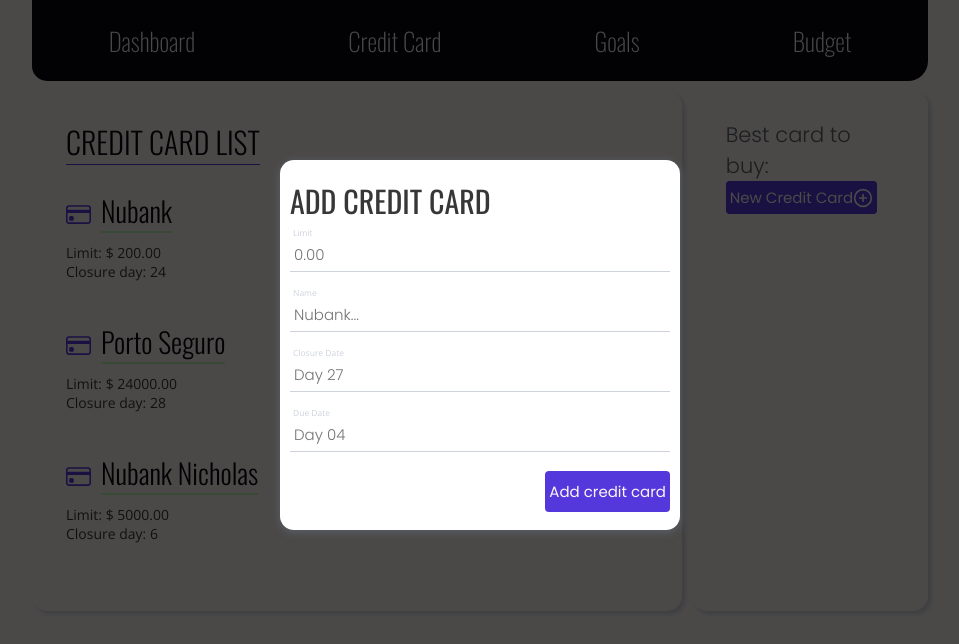
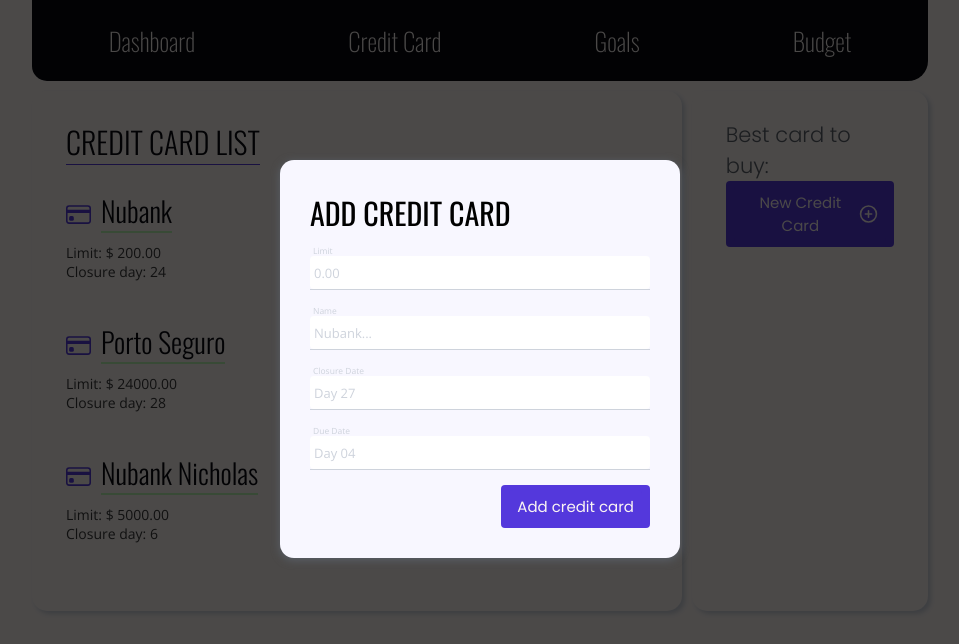
Before and after one commit to anasofiamelo/finances-app, a React (Create React App) app: page /credit-card in a window 1280 px wide. Both pictures are taken after a click on the element "New Credit Card". Shown: the top 644 px of the page, without its empty margins (160-1119 px from the left). Built offline with nearby package versions, Linux system fonts and the light colour scheme.

Commit message:
styles: new styles to ConfigureBudgetModal

```diff
--- /dev/null
+++ b/src/components/Budget/ConfigureBudgetFormFirstStep.jsx
@@ -0,0 +1,76 @@
+import React from "react";
+import Select from "react-select";
+import { budgetOptions } from "../../utils/Transactions/typeofExpenses";
+import { ButtonWithIcon } from "..";
+import { Icon } from "@iconify/react";
+
+const ConfigureBudgetFormFirstStep = (props) => {
+  const shortcuts = {
+    lightGreyBorder: "1px solid var(--light-grey)",
+    standardFont: "var(--open-sans)",
+  };
+
+  const styles = {
+    control: (base) => ({
+      ...base,
+      "&:hover": { border: shortcuts.lightGreyBorder },
+      fontFamily: shortcuts.standardFont,
+      fontWeight: "400",
+      border: shortcuts.lightGreyBorder,
+      boxShadow: "none",
+      cursor: "pointer",
+      fontSize: "1.3rem",
+    }),
+    option: (base) => ({
+      ...base,
+      fontFamily: shortcuts.standardFont,
+      "&:hover": { backgroundColor: "var(--purple)", color: "var(--white)" },
+      cursor: "pointer",
+      fontSize: "1.3rem",
+    }),
+    placeholder: (base) => ({
+      ...base,
+      color: "var(--light-grey)",
+      fontFamily: shortcuts.standardFont,
+      fontWeight: "300",
+    }),
+  };
+
+  return (
+    <>
+      <p className="modal_label">Select predefined budgets</p>
+      <Select
+        onChange={props.onChangeSelectedOptions}
+        isMulti
+        options={budgetOptions}
+        closeMenuOnSelect={false}
+        styles={styles}
+        placeholder="Gym, School"
+      />
+
+      <div className="or_container">
+        <span className="or_line" />
+        <span className="or_text">or</span>
+        <span className="or_line" />
+      </div>
+
+      <p className="modal_label">Fill your custom budget</p>
+
+      <input
+        className="custom_budget_input"
+        placeholder="Your custom budget..."
+      />
+
+      <ButtonWithIcon
+        iconPosition="right"
+        className="modal_action-button"
+        onClick={props.onNextButtonClick}
+        buttonIcon={<Icon icon="material-symbols:arrow-forward-ios-rounded" />}
+      >
+        Next
+      </ButtonWithIcon>
+    </>
+  );
+};
+
+export default ConfigureBudgetFormFirstStep;
--- a/src/components/Budget/ConfigureBudgetModal.jsx
+++ b/src/components/Budget/ConfigureBudgetModal.jsx
@@ -1,108 +1,46 @@
-import { Modal, Button, InputLabel } from "..";
-import { budgetOptions } from "../../utils/Transactions/typeofExpenses";
+import { Modal, ButtonWithIcon } from "..";
 import { useState } from "react";
 import { Icon } from "@iconify/react";
-import Select from "react-select";
+
 import SelectedBudgetOptionCard from "./SelectedBudgetOptionCard";
+import ConfigureBudgetFormFirstStep from "./ConfigureBudgetFormFirstStep";
 
 const ConfigureBudgetModal = (props) => {
   const [selectedOptions, setSelectedOptions] = useState([]);
   const [showSelectedOptionsCard, setShowSelectedOptionsCard] = useState(false);
-  // console.log("selectedOptions", selectedOptions);
 
   const handleChangeSelectedOptions = (item) => setSelectedOptions(item);
 
   const handleButtonClick = () => setShowSelectedOptionsCard((prev) => !prev);
-
-  const shortcuts = {
-    lightGreyBorder: "1px solid var(--light-grey)",
-    standardFont: "var(--poppins)",
-  };
-
-  const styles = {
-    control: (base) => ({
-      ...base,
-      fontFamily: shortcuts.standardFont,
-      border: shortcuts.lightGreyBorder,
-      "&:hover": { border: shortcuts.lightGreyBorder },
-      boxShadow: "none",
-      cursor: "pointer",
-      fontSize: "1.4rem",
-      padding: "0",
-    }),
-    option: (base) => ({
-      ...base,
-      fontFamily: shortcuts.standardFont,
-      "&:hover": { backgroundColor: "var(--purple)", color: "var(--white)" },
-      cursor: "pointer",
-      fontSize: "1.3rem",
-    }),
-  };
-
-  const nextButtonIcon = (
-    <Icon icon="material-symbols:arrow-forward-ios-rounded" />
-  );
-
-  const firstFormStep = (
-    <>
-      <h2 className="subtitle">Select predefined budgets</h2>
-      <Select
-        onChange={handleChangeSelectedOptions}
-        isMulti
-        options={budgetOptions}
-        closeMenuOnSelect={false}
-        styles={styles}
-      />
-
-      <div className="row space-between" style={{ margin: "2rem 0" }}>
-        <span
-          style={{
-            backgroundColor: "var(--light-grey)",
-            width: "45%",
-            height: "1px",
-            borderRadius: "2px",
-          }}
-        />
-
-        <span style={{ fontWeight: "500", fontFamily: "var(--raleway)" }}>
-          or
-        </span>
-
-        <span
-          style={{
-            backgroundColor: "var(--light-grey)",
-            width: "45%",
-            height: "1px",
-            borderRadius: "2px",
-          }}
-        />
-      </div>
-
-      <h2 className="subtitle">Fill your custom budget</h2>
-
-      <InputLabel label="Custom budget" />
-
-      <Button onClick={handleButtonClick} buttonIcon={nextButtonIcon}>
-        Next
-      </Button>
-    </>
-  );
 
   const secondFormStep = (
     <>
       {selectedOptions.map((option) => (
         <SelectedBudgetOptionCard {...option} />
       ))}
-      <Button onClick={handleButtonClick}>Back</Button>
+
+      <ButtonWithIcon
+        buttonIcon={<Icon icon="material-symbols:arrow-back-ios-rounded" />}
+        iconPosition="left"
+        className="modal_action-button"
+        onClick={handleButtonClick}
+      >
+        Back
+      </ButtonWithIcon>
     </>
   );
 
   return (
     <Modal onClose={props.onClose}>
-      <h2 className="modal_title">Configure new budget</h2>
-      {!showSelectedOptionsCard && firstFormStep}
-
-      {showSelectedOptionsCard && secondFormStep}
+      <h2 className="modal_title">Configure your budget</h2>
+      {!showSelectedOptionsCard ? (
+        <ConfigureBudgetFormFirstStep
+          onChangeSelectedOptions={handleChangeSelectedOptions}
+          onNextButtonClick={handleButtonClick}
+        />
+      ) : (
+        secondFormStep
+      )}
     </Modal>
   );
 };
--- a/src/components/index.jsx
+++ b/src/components/index.jsx
@@ -44,6 +44,7 @@
 import InputLabel from "./ui/InputLabel";
 import Select from "./ui/Select";
 import Button from "./ui/Button";
+import ButtonWithIcon from "./ui/ButtonWithIcon";
 
 //---------------------------BUDGET---------------------------
 import BudgetList from "./Budget/BudgetList";
@@ -85,6 +86,7 @@
   ThWithSort,
   Select,
   Button,
+  ButtonWithIcon,
   Input,
   InputLabel,
   //budget
--- a/src/components/layout/Modal.jsx
+++ b/src/components/layout/Modal.jsx
@@ -1,14 +1,13 @@
 import ReactDOM from "react-dom";
-import classes from "./Modal.module.css";
 
 const Backdrop = (props) => {
-  return <div className={classes.backdrop} onClick={props.onClose}></div>;
+  return <div className="modal_backdrop" onClick={props.onClose}></div>;
 };
 
 const Overlay = (props) => {
   return (
-    <div className={classes.modal}>
-      <div className={classes.content}>{props.children}</div>
+    <div className="modal_container">
+      <div className="modal_content">{props.children}</div>
     </div>
   );
 };
--- a/src/components/layout/Modal.module.css
+++ /dev/null
@@ -1,49 +0,0 @@
-.backdrop {
-  position: fixed;
-  top: 0;
-  left: 0;
-  width: 100%;
-  height: 100vh;
-  z-index: 20;
-  background-color: rgba(0, 0, 0, 0.7);
-}
-
-.modal {
-  position: fixed;
-  top: 20vh;
-  background-color: white;
-  padding: 1rem;
-  border-radius: 14px;
-  box-shadow: 0 2px 8px var(--grey);
-  z-index: 30;
-  animation: slide-down 300ms ease-out forwards;
-  color: var(--black);
-}
-
-.content {
-  display: flex;
-  justify-content: center;
-  flex-direction: column;
-}
-
-.content * {
-  margin: 0.4rem 0;
-}
-
-@media (min-width: 768px) {
-  .modal {
-    width: 40rem;
-    left: calc(50% - 20rem);
-  }
-}
-
-@keyframes slide-down {
-  from {
-    opacity: 0;
-    transform: translateY(-3rem);
-  }
-  to {
-    opacity: 1;
-    transform: translateY(0);
-  }
-}
--- /dev/null
+++ b/src/components/ui/ButtonWithIcon.jsx
@@ -0,0 +1,32 @@
+const ButtonWithIcon = (props) => {
+  const classes = `${props.className} button_animated-container`;
+
+  const iconOnLeftSide = (
+    <div className="row">
+      <span className="button_icon button_icon_left">{props.buttonIcon}</span>
+      <span>{props.children}</span>
+    </div>
+  );
+
+  const iconOnRightSide = (
+    <div className="row">
+      <span>{props.children}</span>
+      <span className="button_icon button_icon_right">{props.buttonIcon}</span>
+    </div>
+  );
+
+  const button =
+    props.iconPosition === "left" ? iconOnLeftSide : iconOnRightSide;
+
+  return (
+    <button
+      onClick={props.onClick}
+      className={classes}
+      type={props.type || "button"}
+    >
+      {button}
+    </button>
+  );
+};
+
+export default ButtonWithIcon;
--- a/src/styles/buttons.css
+++ b/src/styles/buttons.css
@@ -5,6 +5,7 @@
   display: flex;
   align-items: center;
   cursor: pointer;
+  padding: 0.5rem 0.8rem;
 }
 .button_animated-container {
   transition: 0.3s width;
@@ -19,3 +20,12 @@
 .button-icon {
   font-size: 1.5rem;
 }
+.button_icon {
+  margin-top: 0.3rem;
+}
+.button_icon_left {
+  margin-right: 0.5rem;
+}
+.button_icon_right {
+  margin-left: 0.5rem;
+}
--- a/src/styles/default.css
+++ b/src/styles/default.css
@@ -58,12 +58,6 @@
 ul {
   list-style: none;
 }
-input {
-  background-color: none;
-}
-input::placeholder {
-  font-weight: 300;
-}
 a {
   text-decoration: none;
   cursor: pointer;
@@ -73,3 +67,9 @@
 input:focus {
   outline: none;
 }
+input::placeholder {
+  font-family: var(--open-sans);
+  font-weight: 300;
+  color: var(--light-grey);
+  font-size: 1.3rem;
+}
--- a/src/styles/forms.css
+++ b/src/styles/forms.css
@@ -18,12 +18,13 @@
   font-size: 0.85rem;
 }
 .budget-input {
+  margin-top: 1rem;
   border: 1px solid var(--light-grey);
   width: 100%;
 }
 .budget-input_label-container {
-  font-size: 1.5rem;
-  font-family: var(--poppins);
+  font-size: 1.2rem;
+  font-family: var(--open-sans);
 }
 .budget-input_container {
   border: 1px solid var(--light-grey);
--- a/src/styles/modal.css
+++ b/src/styles/modal.css
@@ -1,3 +1,30 @@
+.modal_backdrop {
+  position: fixed;
+  top: 0;
+  left: 0;
+  width: 100%;
+  height: 100vh;
+  z-index: 20;
+  background-color: rgba(0, 0, 0, 0.7);
+}
+.modal_container {
+  display: flex;
+  justify-content: center;
+  top: 20vh;
+  position: fixed;
+  background-color: var(--ghost-white);
+  padding: 3rem;
+  border-radius: 14px;
+  box-shadow: 0 2px 8px var(--grey);
+  z-index: 30;
+  animation: slide-down 300ms ease-out forwards;
+}
+.modal_content {
+  width: 100%;
+  display: flex;
+  justify-content: center;
+  flex-direction: column;
+}
 .modal_title {
   display: flex;
   font-family: var(--oswald);
@@ -5,4 +32,50 @@
   font-weight: 400;
   text-align: left;
   text-transform: uppercase;
+  margin-bottom: 1rem;
 }
+.modal_label {
+  font-size: 1.2rem;
+  color: var(--grey);
+  font-family: var(--poppins);
+  margin-bottom: 1rem;
+}
+.modal_action-button {
+  margin-top: 1.5rem;
+}
+.or_container {
+  display: flex;
+  justify-content: space-around;
+  align-items: center;
+  margin: 2rem 0;
+}
+.or_line {
+  background-color: var(--light-grey);
+  width: 35%;
+  height: 1px;
+  border-radius: 2px;
+}
+.or_text {
+  font-family: var(--raleway);
+  font-weight: 500;
+}
+.custom_budget_input {
+  border: 1px solid var(--light-grey);
+  padding: 0.8rem 0.5rem;
+}
+@media (min-width: 768px) {
+  .modal_container {
+    width: 40rem;
+    left: calc(50% - 20rem);
+  }
+}
+@keyframes slide-down {
+  from {
+    opacity: 0;
+    transform: translateY(-3rem);
+  }
+  to {
+    opacity: 1;
+    transform: translateY(0);
+  }
+}
```
